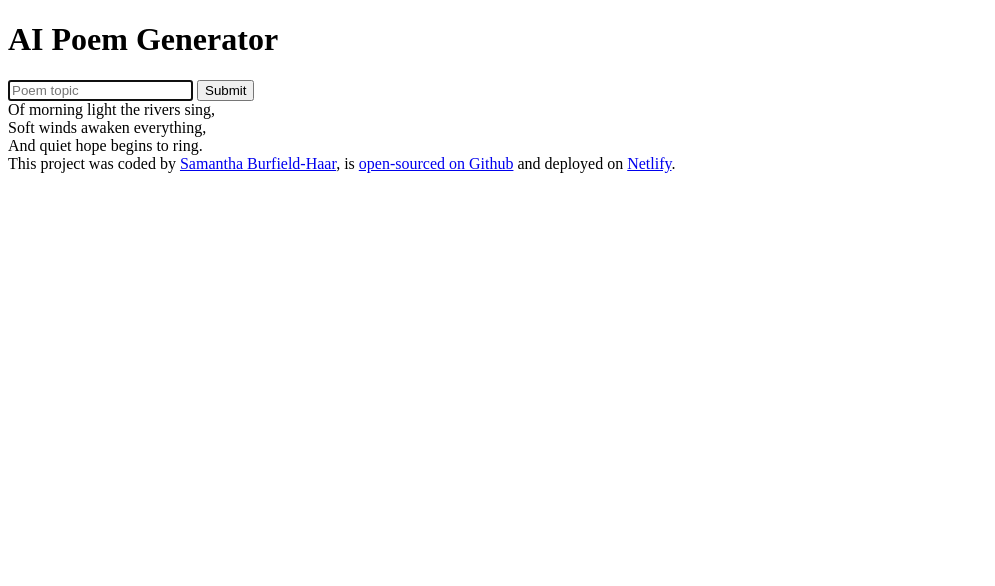
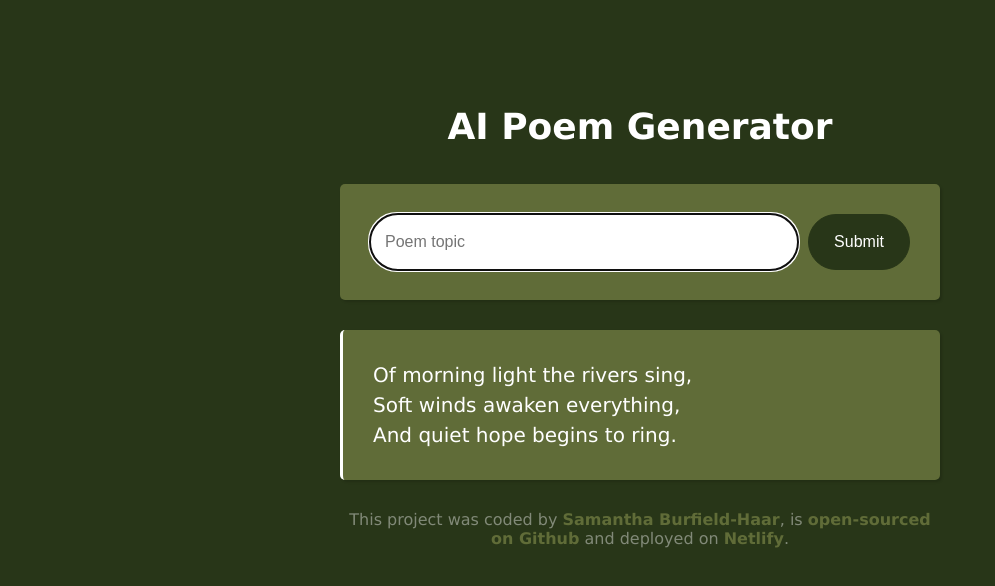
Before and after one commit to samanthabh/ai-poem-generator, a plain HTML site: page index.html in a window 1280 px wide. Shown: the whole page, without its empty margins (0-995 px from the left). Drawn offline with Linux system fonts and the light colour scheme.

Commit message:
css styling added

```diff
--- a/index.html
+++ b/index.html
@@ -4,9 +4,10 @@
     <meta charset="UTF-8" />
     <meta name="viewport" content="width=device-width, initial-scale=1.0" />
     <title>AI Poem Generator</title>
-    <style src="src/style.css"></style>
+    <link rel="stylesheet" href="src/style.css" />
   </head>
   <body>
+    <div class="container">
       <header>
         <h1>AI Poem Generator</h1>
       </header>
@@ -17,10 +18,11 @@
           autofocus
           autocomplete="off"
           required
+          class="form-text-input"
         />
-      <input type="submit" />
+        <input type="submit" class="submit-button" />
       </form>
-    <div>
+      <div class="poem">
         Of morning light the rivers sing, <br />
         Soft winds awaken everything, <br />
         And quiet hope begins to ring.
@@ -30,7 +32,9 @@
         <a href="https://github.com/samanthabh" target="_blank"
           >Samantha Burfield-Haar</a
         >, is
-      <a href="https://github.com/samanthabh/ai-poem-generator" target="_blank"
+        <a
+          href="https://github.com/samanthabh/ai-poem-generator"
+          target="_blank"
           >open-sourced on Github</a
         >
         and deployed on
@@ -38,6 +42,7 @@
           >Netlify</a
         >.
       </footer>
+    </div>
     <script src="src/index.js"></script>
   </body>
 </html>
--- a/src/style.css
+++ b/src/style.css
@@ -0,0 +1,88 @@
+body {
+  background-color: #283618;
+  font-family: Verdana, Geneva, Tahoma, sans-serif;
+}
+
+a {
+  color: #606c38;
+  text-decoration: none;
+  font-weight: bold;
+}
+
+.container {
+  margin: 100px auto;
+  max-width: 600px;
+}
+
+header {
+  margin-bottom: 30px;
+}
+
+h1 {
+  text-align: center;
+  color: white;
+  font-size: 36px;
+  line-height: 1.5;
+}
+
+form {
+  display: flex;
+  padding: 30px;
+  background-color: #606c38;
+  border-radius: 5px;
+  box-shadow: rgba(0, 0, 0, 0.15) 1.95px 1.95px 2.6px;
+}
+
+.form-text-input {
+  padding: 15px;
+  font-size: 16px;
+  border: none;
+  border-radius: 30px;
+  width: 80%;
+  margin-right: 10px;
+  line-height: 1.5;
+  background-color: white;
+}
+
+.submit-button {
+  padding: 15px;
+  font-size: 16px;
+  border: 1px solid #283618;
+  border-radius: 30px;
+  box-sizing: border-box;
+  width: 20%;
+  line-height: 1.5;
+  background-color: #283618;
+  color: white;
+  transition: 200ms ease-in-out;
+}
+
+.submit-button:hover {
+  color: white;
+  border: 1px solid white;
+  cursor: pointer;
+}
+
+.submit-button:active {
+  transform: translateY(3px);
+  box-shadow: 0px 1px 0px #d3cfb6;
+}
+
+.poem {
+  padding: 30px;
+  font-size: 20px;
+  background-color: #606c38;
+  color: white;
+  margin-top: 30px;
+  border-radius: 5px;
+  box-shadow: rgba(0, 0, 0, 0.15) 1.95px 1.95px 2.6px;
+  line-height: 1.5;
+  border-left: 3px solid white;
+}
+
+footer {
+  text-align: center;
+  font-size: 16px;
+  color: rgba(255, 255, 255, 0.417);
+  margin-top: 30px;
+}
```
Lines whose indentation alone changed are shown as unchanged.
